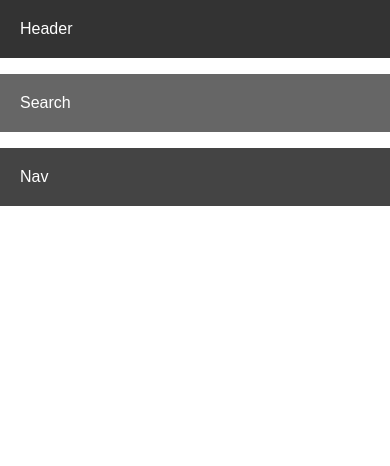
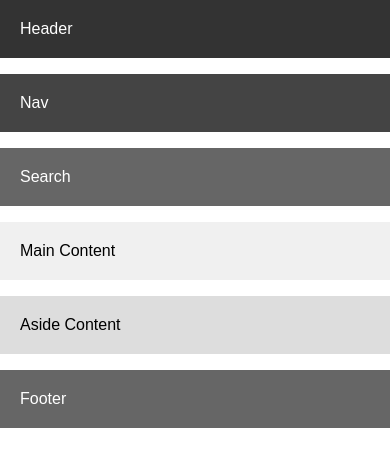
Before and after one commit to Mohamed-A-Sharaf/html-sandbox, a plain HTML site: page 11-css-grid/12-grid-template-areas/index.html in a window 390 px wide. Drawn offline with Linux system fonts and the light colour scheme.

Commit message:
Finished Grid

```diff
--- a/11-css-grid/10-grid-challenge-2/styles.css
+++ b/11-css-grid/10-grid-challenge-2/styles.css
@@ -11,12 +11,17 @@ body {
 .container {
   display: grid;
   min-height: 100vh;
+  grid-template-columns: 2fr 1fr;
+  grid-template-rows: auto auto 1fr auto;
 }
 
 header {
   background-color: #333;
   color: #fff;
   padding: 20px;
+  /* grid-column-start: 1;
+  grid-column-end: 3; */
+  grid-column: span 2;
 }
 
 nav {
@@ -45,4 +50,5 @@ footer {
   background-color: #666;
   color: #fff;
   padding: 20px;
+  grid-column: span 2;
 }
--- a/11-css-grid/11-grid-and-media-queries/styles.css
+++ b/11-css-grid/11-grid-and-media-queries/styles.css
@@ -50,3 +50,16 @@ footer {
   padding: 20px;
   grid-column: span 2;
 }
+
+
+@media (max-width: 768px) {
+  .container {
+    grid-template-columns: 1fr;
+    grid-template-rows: auto auto auto 1fr;
+    grid-auto-rows: auto;
+  }
+
+  header,footer {
+    grid-column: span 1;
+  }
+}
--- a/11-css-grid/12-grid-template-areas/index.html
+++ b/11-css-grid/12-grid-template-areas/index.html
@@ -11,9 +11,9 @@
       <header>Header</header>
       <div class="search">Search</div>
       <nav>Nav</nav>
-      <!-- <main>Main Content</main> -->
-      <!-- <aside>Aside Content</aside> -->
-      <!-- <footer>Footer</footer> -->
+      <main>Main Content</main>
+      <aside>Aside Content</aside>
+      <footer>Footer</footer>
     </div>
   </body>
 </html>
--- a/11-css-grid/12-grid-template-areas/styles.css
+++ b/11-css-grid/12-grid-template-areas/styles.css
@@ -11,38 +11,59 @@ body {
 .container {
   display: grid;
   gap: 1rem;
+  grid-template-areas: 'header header search'
+  'nav nav nav'
+  'main main aside'
+  'footer footer footer';
 }
 
 header {
   background-color: #333;
   color: #fff;
   padding: 20px;
+  grid-area: header;
 }
 
 nav {
   background-color: #444;
   color: #fff;
   padding: 20px;
+  grid-area: nav;
 }
 
 .search {
   background-color: #666;
   color: #fff;
   padding: 20px;
+  grid-area: search;
 }
 
 main {
   background-color: #f0f0f0;
   padding: 20px;
+  grid-area: main;
 }
 
 aside {
   background-color: #ddd;
   padding: 20px;
+  grid-area: aside;
 }
 
 footer {
   background-color: #666;
   color: #fff;
   padding: 20px;
+  grid-area: footer;
 }
+
+@media (max-width: 768px) {
+  .container {
+    grid-template-areas: 'header header header'
+    'nav nav nav'
+    'search search search'
+    'main main main'
+    'aside aside aside'
+    'footer footer footer';
+  }
+}
```
Also changed, not shown: 11-css-grid/08-named-grid-lines/styles.css (+9 -2 lines).
